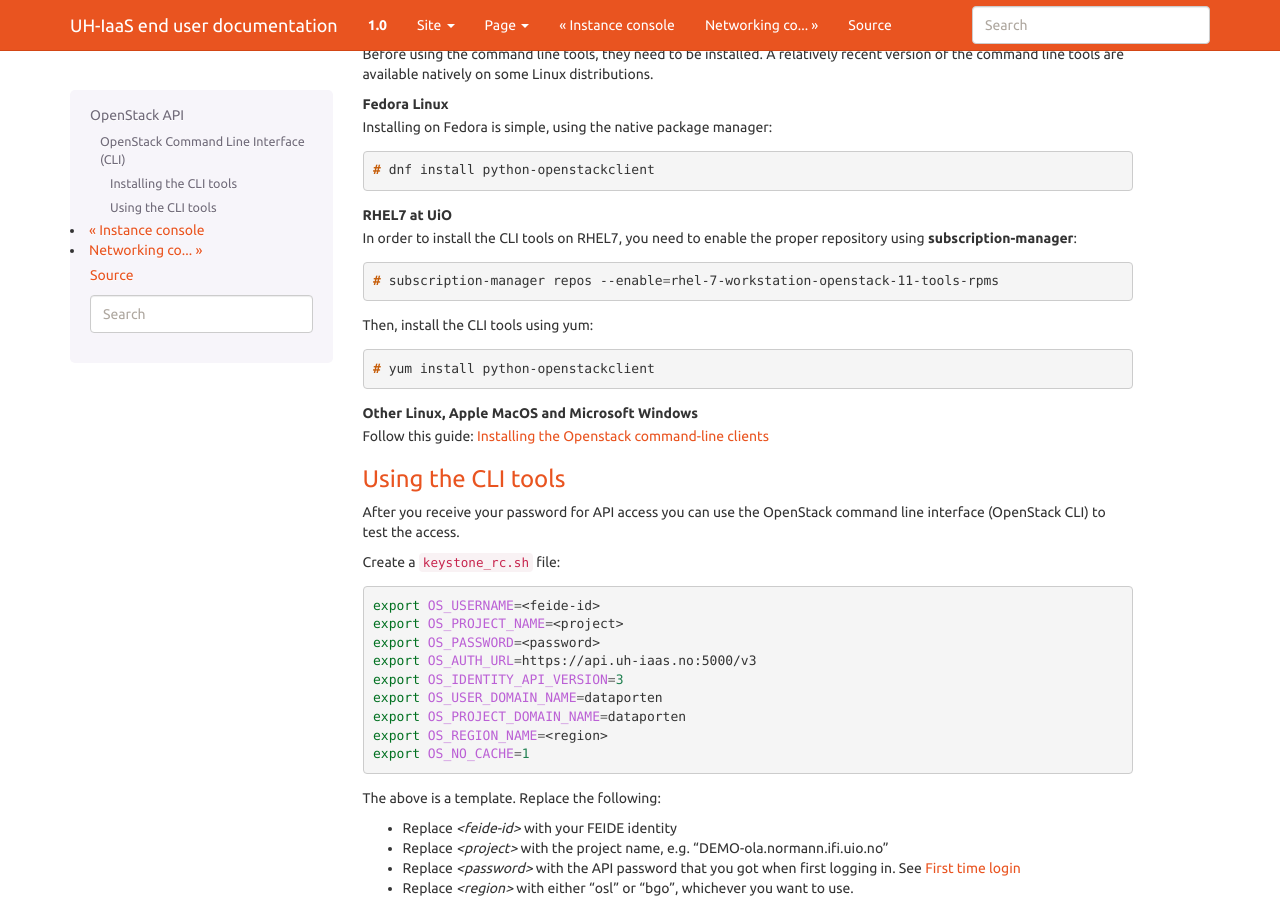
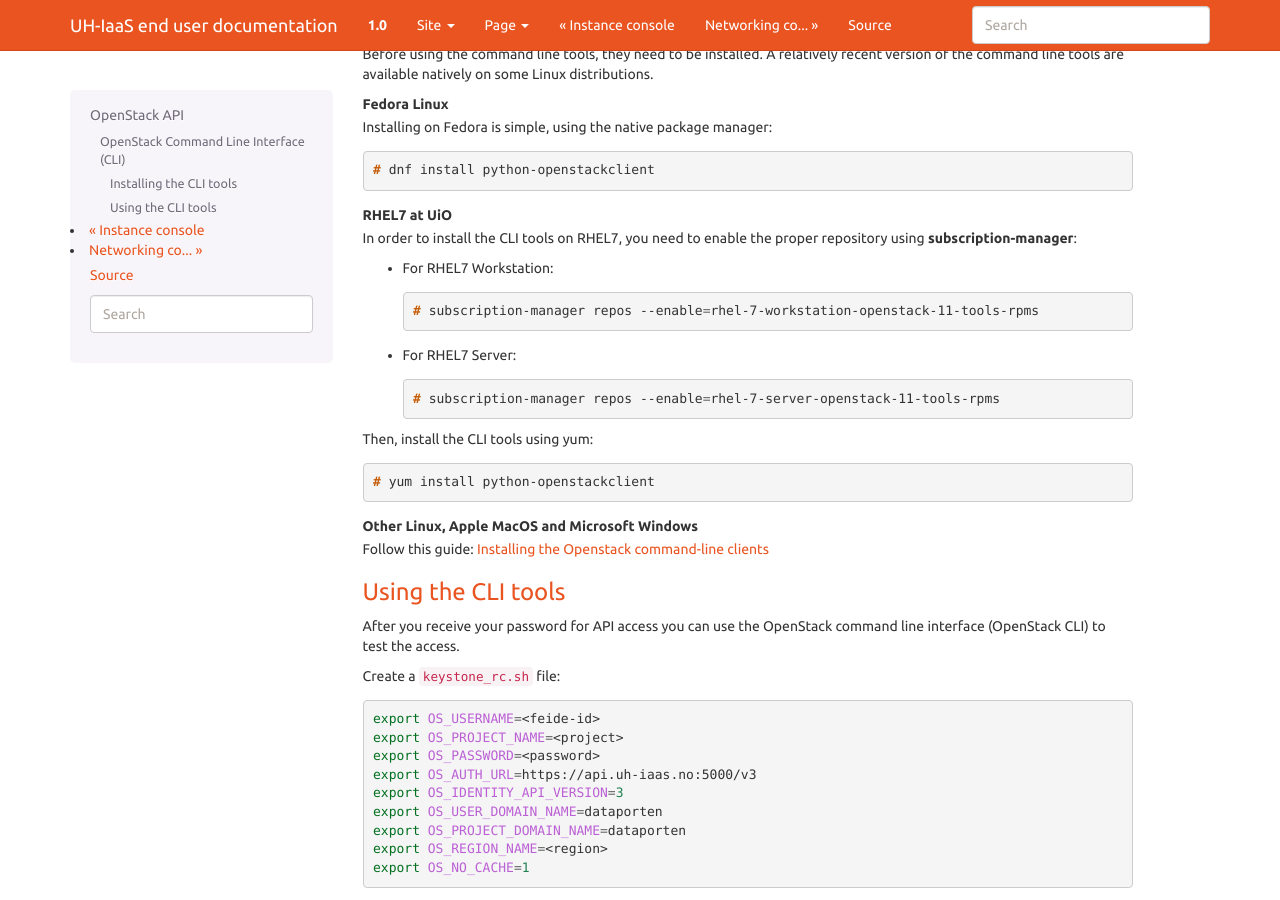
Before and after one commit to norcams/docs-enduser, a Sphinx documentation site: the page built from docs/api.rst, in a window 1280 px wide and 900 px high, scrolled down 413 px. Built offline with Sphinx 7.4.7, drawn with Linux system fonts in a browser that asks for light colours.

Commit message:
server / worktation

```diff
--- a/docs/api.rst
+++ b/docs/api.rst
@@ -34,9 +34,17 @@ natively on some Linux distributions.
   In order to install the CLI tools on RHEL7, you need to enable the
   proper repository using **subscription-manager**:
 
-  .. code-block:: console
+  * For RHEL7 Workstation:
 
-    # subscription-manager repos --enable=rhel-7-workstation-openstack-11-tools-rpms
+    .. code-block:: console
+
+      # subscription-manager repos --enable=rhel-7-workstation-openstack-11-tools-rpms
+
+  * For RHEL7 Server:
+
+    .. code-block:: console
+
+      # subscription-manager repos --enable=rhel-7-server-openstack-11-tools-rpms
 
   Then, install the CLI tools using yum:
 
```
